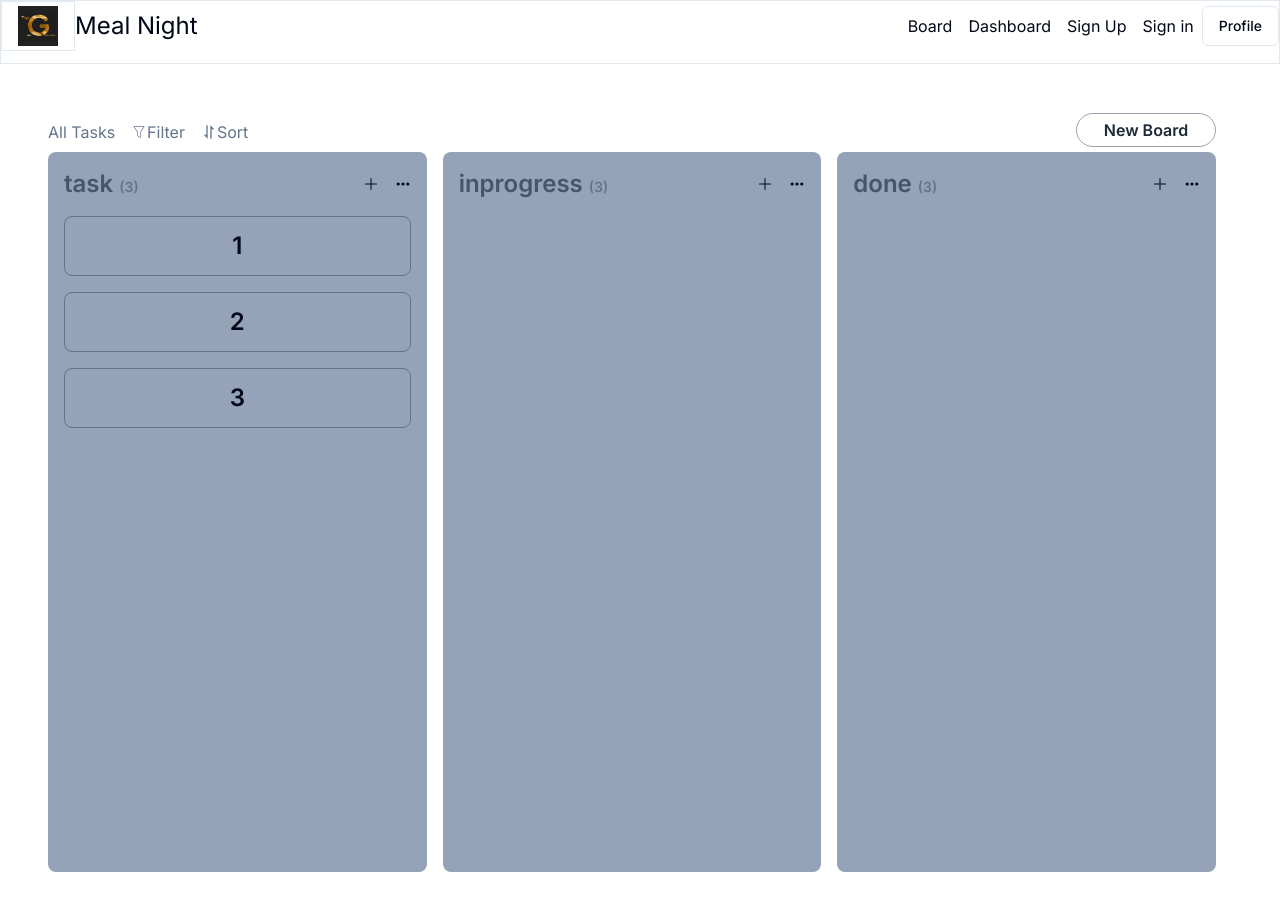
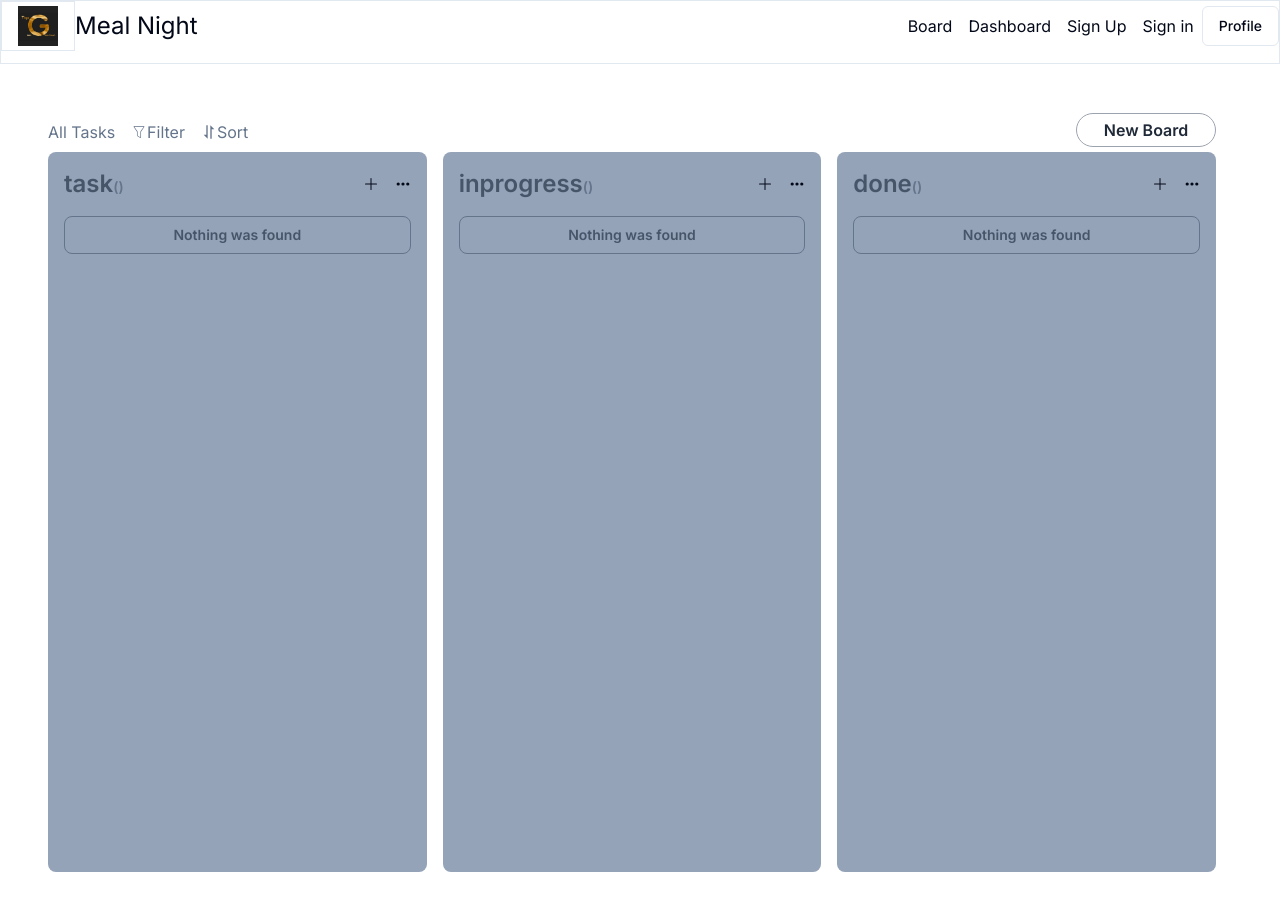
Before and after one commit to Toufiquer/manager-webApp, a Next.js app: page /board in a window 1280 px wide. Shown: the top 910 px of the page. Built offline with nearby package versions, Linux system fonts and the light colour scheme.

Commit message:
done @ add to board complete

```diff
--- a/src/app/board/board.tsx
+++ b/src/app/board/board.tsx
@@ -79,7 +79,12 @@ const Board = () => {
       });
     } else if (!addNew.newBoard) {
       console.log(" add item", data);
+      result.data = [
+        ...boardTask.data,
+        { ...data, status: addNew.currentBoard || "" },
+      ];
     }
+    console.log(" final result : ", result);
     setBoardTask({ ...result });
     reset();
     handleCancel();
@@ -185,7 +190,7 @@ const Board = () => {
             <div className="w-full grid grid-cols-1 md:grid-cols-3 items-center justify-between gap-4">
               {boardTask.statusLst.map((curr) => (
                 <BoxContainer
-                  title={curr}
+                  title={curr || ""}
                   addNew={addNew}
                   setAddNew={setAddNew}
                   setValue={setValue}
--- a/src/app/board/box-container.tsx
+++ b/src/app/board/box-container.tsx
@@ -18,7 +18,6 @@ import { UseFormSetValue } from "react-hook-form";
 
 const BoxContainer = ({
   title,
-  sampleData = [],
   setValue,
   addNew,
   setAddNew,
@@ -68,7 +67,6 @@ const BoxContainer = ({
   // console.log("");
   // console.log("");
   // console.log("");
-  // console.log("");
   // console.log("outside fn : boardTask", boardTask);
   const addDivToBoard = (item: any) => {
     // console.log("");
@@ -96,38 +94,23 @@ const BoxContainer = ({
     console.log("final result: ", result);
     setBoardTask(result);
   };
-  const addDivToBoard22 = (item: any) => {
-    // console.log("");
-    // console.log("");
-    // console.log("");
-    // console.log("upcoming boardTask: ", item.boardTask);
-    const result = { ...item.boardTask };
-    if (title.toLocaleLowerCase() === "task") {
-      result.task = [...item.boardTask.task, { id: item.id }];
-    } else if (title.toLocaleLowerCase() === "inprogress") {
-      result.inprogress = [...item.boardTask.inprogress, { id: item.id }];
-    } else if (title.toLocaleLowerCase() === "done") {
-      result.done = [...item.boardTask.done, { id: item.id }];
-    }
 
-    if (item.parentDiv === "task") {
-      result.task = item.boardTask.task.filter((i) => i.id !== item.id);
-    } else if (item.parentDiv === "inprogress") {
-      result.inprogress = item.boardTask.inprogress.filter(
-        (i) => i.id !== item.id
-      );
-    } else if (item.parentDiv === "done") {
-      result.done = item.boardTask.done.filter((i) => i.id !== item.id);
-    }
-    // console.log("final result: ", result);
-    setBoardTask(result);
-  };
   return (
     <div ref={drop} className="min-h-[80vh] bg-slate-400 w-full p-4 rounded-lg">
       <div className="flex flex-col">
         <div className="w-full flex items-center justify-between">
           <h2 className="text-slate-600 text-2xl font-semibold">
-            {title} <small className="text-slate-500 text-sm">(3)</small>
+            {title}
+            <small className="text-slate-500 text-sm">
+              (
+              {boardTask.data.length > 0 &&
+                boardTask.data.filter(
+                  (curr) =>
+                    curr.status.toLocaleLowerCase() ===
+                    title.toLocaleLowerCase()
+                ).length}
+              )
+            </small>
           </h2>
           <div className="flex items-center justify-center gap-4">
             <BsPlusLg
@@ -160,31 +143,25 @@ const BoxContainer = ({
           </div>
         </div>
         <div className="flex flex-col gap-4 mt-4 min-h-[80vh]">
-          {title.toLocaleLowerCase() === "task" &&
-            boardTask?.task.length > 0 &&
-            boardTask.task?.map((curr, idx) => (
+          {boardTask.data.filter(
+            (curr) =>
+              curr.status.toLocaleLowerCase() === title.toLocaleLowerCase()
+          ).length === 0 && (
+            <div className="flex items-center justify-center cursor-pointer hover:border-slate-900  rounded-lg border border-slate-500 h-full w-full text-sm py-2 text-slate-600 font-semibold">
+              Nothing was found
+            </div>
+          )}
+          {boardTask.data.length > 0 &&
+            boardTask.data
+              .filter(
+                (curr) =>
+                  curr.status.toLocaleLowerCase() === title.toLocaleLowerCase()
+              )
+              .map((curr, idx) => (
                 <SingleBox
                   curr={curr}
                   key={"" + curr.id + idx}
                   parentDiv="task"
-              />
-            ))}
-          {title.toLocaleLowerCase() === "inprogress" &&
-            boardTask?.inprogress.length > 0 &&
-            boardTask.inprogress?.map((curr, idx) => (
-              <SingleBox
-                curr={curr}
-                key={"" + curr.id + idx}
-                parentDiv="inprogress"
-              />
-            ))}
-          {title.toLocaleLowerCase() === "done" &&
-            boardTask?.done.length > 0 &&
-            boardTask.done?.map((curr, idx) => (
-              <SingleBox
-                curr={curr}
-                key={"" + curr.id + idx}
-                parentDiv="done"
                 />
               ))}
         </div>
--- a/src/app/board/single-box.tsx
+++ b/src/app/board/single-box.tsx
@@ -29,7 +29,7 @@ const SingleBox = ({ curr, parentDiv }: { parentDiv: string; curr: any }) => {
         role="Handle"
         ref={drag}
       >
-        {curr.id}
+        {curr.title}
       </div>
     </div>
   );
```
Lines whose indentation alone changed are shown as unchanged.
